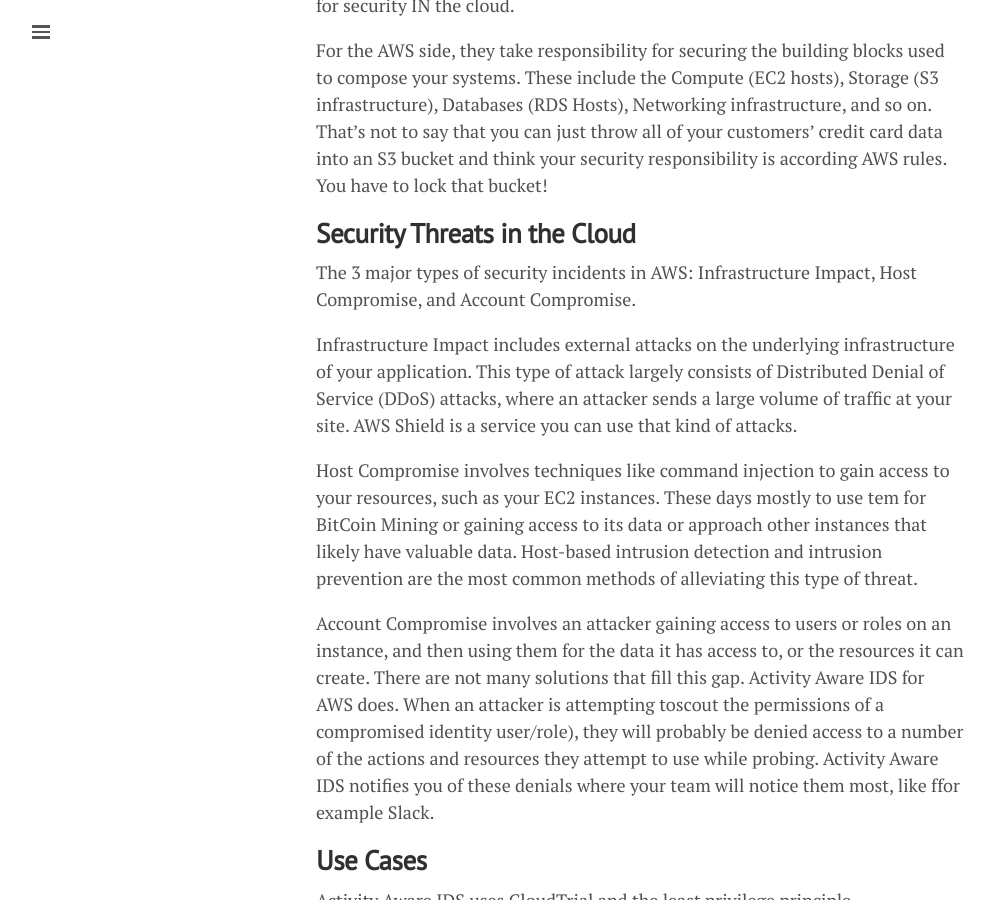
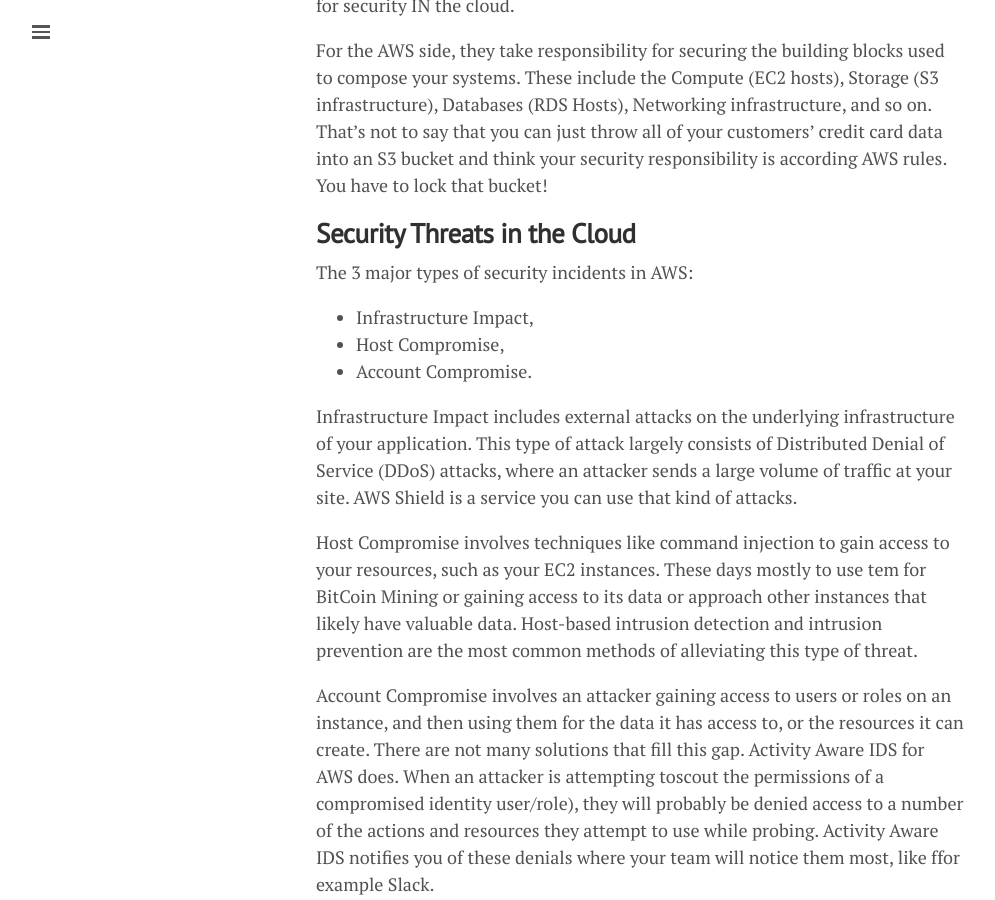
Before and after one commit to lgeurts/lgeurts.github.io, a Jekyll site: the page built from _posts/2021-11-02-activity-aware-ids-for-aws.md, in a window 1280 px wide and 900 px high, scrolled down 942 px. Shown: the whole window, without its empty margins (0-995 px from the left). Built offline with Jekyll 4.4.1, drawn with Linux system fonts in a browser that asks for light colours; nearby versions of some CDN libraries; comment, search, counter and statistics services are not loaded.

Commit message:
Update 2021-11-02-activity-aware-ids-for-aws.md

```diff
--- a/_posts/2021-11-02-activity-aware-ids-for-aws.md
+++ b/_posts/2021-11-02-activity-aware-ids-for-aws.md
@@ -23,7 +23,10 @@
 
 ## **Security Threats in the Cloud**
 
-The 3 major types of security incidents in AWS: Infrastructure Impact, Host Compromise, and Account Compromise.
+The 3 major types of security incidents in AWS:
+- Infrastructure Impact,
+- Host Compromise,
+- Account Compromise.
 
 Infrastructure Impact includes external attacks on the underlying infrastructure of your application. This type of attack largely consists of Distributed Denial of Service (DDoS) attacks, where an attacker sends a large volume of traffic at your site. AWS Shield is a service you can use that kind of attacks.
 
```
